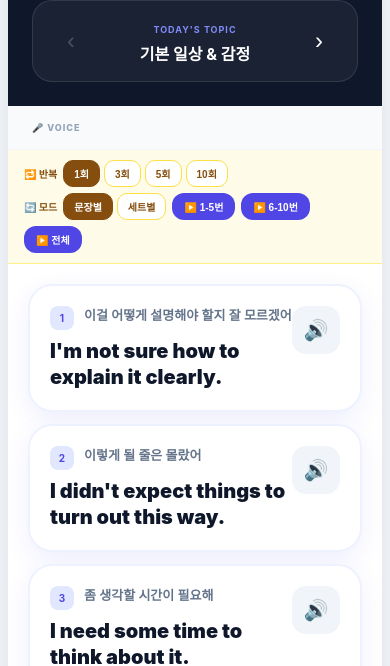
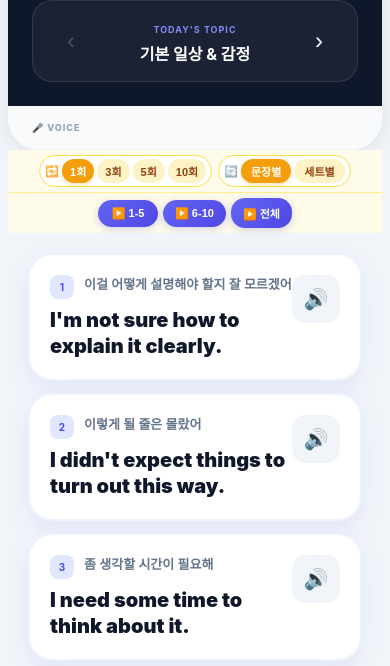
Before and after one commit to ppacksae/english-study-app, a plain HTML site: page english-study.html in a window 390 px wide. Shown: the part 178-844 px from the top of the page. Drawn offline with Linux system fonts and the light colour scheme.

Commit message:
Fix: 세트별 반복 모드 구현 완료 + UI 개선
## 주요 수정 사항:

### 1. UI 레이아웃 완전 재디자인
- 2단 레이어 구조: 설정 바(상단) + 컨트롤 바(하단)
- 설정 바: 칩 스타일로 반복 횟수 + 모드 선택
- 컨트롤 바: 그래디언트 버튼으로 재생 컨트롤
- 모바일 최적화: 더 작고 컴팩트한 버튼, padding 축소

### 2. 세트별 반복 모드 완전 구현
- playSingleSentence 함수 추가
- updateCurrentPlayingHighlight 함수 추가
- 세트별: (1→2→3→4→5) × N회 방식으로 작동
- 문장별: 1×N → 2×N → 3×N → ... 방식으로 작동

### 3. 자동 스크롤 + 하이라이트 기능
- 재생 중인 문장으로 자동 스크롤
- 노란색 펄스 애니메이션으로 현재 문장 강조
- 모바일에서 특히 유용한 핸즈프리 학습 지원

### 4. 정지 버튼 표시 버그 수정
- speak() 함수에서 render() 호출 추가
- 개별 스피커 버튼 클릭 시에도 정지 버튼 표시

### CSS 변경:
- 새로운 클래스: .settings-bar, .settings-group, .settings-icon
- .mode-btn, .repeat-btn 스타일 업데이트 (칩 디자인)
- .batch-play-btn 그래디언트 + 호버 효과 추가
- .currently-playing 애니메이션 추가

```diff
--- a/english-study.html
+++ b/english-study.html
@@ -415,72 +415,158 @@
             text-align: center;
         }
 
-        .control-bar {
-            padding: 10px 16px;
+        .control-section {
             background: #fefce8;
             border-bottom: 1px solid #fef08a;
+        }
+
+        .settings-bar {
+            padding: 5px 12px;
             display: flex;
             gap: 6px;
             align-items: center;
+            justify-content: center;
             flex-wrap: wrap;
-            overflow-x: visible;
+            background: #fffbeb;
+            border-bottom: 1px solid #fef08a;
+        }
+
+        .control-bar {
+            padding: 5px 12px;
+            display: flex;
+            gap: 5px;
+            align-items: center;
+            justify-content: center;
+            flex-wrap: wrap;
+            background: #fefce8;
+        }
+
+        .settings-group {
+            display: flex;
+            gap: 3px;
+            align-items: center;
+            background: white;
+            padding: 3px 5px;
+            border-radius: 18px;
+            border: 1px solid #fde047;
+        }
+
+        .settings-icon {
+            font-size: 11px;
+            opacity: 0.7;
         }
 
         .repeat-selector {
             display: flex;
-            gap: 4px;
+            gap: 3px;
             align-items: center;
         }
 
         .repeat-label {
-            font-size: 10px;
+            display: none;
+        }
+
+        .repeat-btn {
+            min-width: 32px;
+            padding: 4px 8px;
+            border-radius: 12px;
+            border: none;
+            background: #fef3c7;
+            font-size: 11px;
             font-weight: 700;
-            color: #854d0e;
-            margin-right: 2px;
-        }
-
-        .repeat-btn {
-            padding: 5px 10px;
-            border-radius: 10px;
-            border: 1px solid #fde047;
-            background: white;
-            font-size: 10px;
-            font-weight: 600;
-            color: #854d0e;
+            color: #92400e;
             cursor: pointer;
+            transition: all 0.15s;
+            white-space: nowrap;
+        }
+
+        .repeat-btn:hover {
+            background: #fde047;
+        }
+
+        .repeat-btn.active {
+            background: #f59e0b;
+            color: white;
+            box-shadow: 0 2px 4px rgba(245, 158, 11, 0.3);
+        }
+
+        .mode-selector {
+            display: flex;
+            gap: 3px;
+            align-items: center;
+        }
+
+        .mode-label {
+            display: none;
+        }
+
+        .mode-btn {
+            min-width: 44px;
+            padding: 4px 10px;
+            border-radius: 12px;
+            border: none;
+            background: #fef3c7;
+            font-size: 11px;
+            font-weight: 700;
+            color: #92400e;
+            cursor: pointer;
+            transition: all 0.15s;
+            white-space: nowrap;
+        }
+
+        .mode-btn:hover {
+            background: #fde047;
+        }
+
+        .mode-btn.active {
+            background: #f59e0b;
+            color: white;
+            box-shadow: 0 2px 4px rgba(245, 158, 11, 0.3);
+        }
+
+        .batch-play-btn {
+            min-width: 60px;
+            padding: 7px 12px;
+            border-radius: 14px;
+            border: none;
+            background: linear-gradient(135deg, #6366f1 0%, #4f46e5 100%);
+            color: white;
+            font-size: 11px;
+            font-weight: 700;
+            cursor: pointer;
+            display: inline-flex;
+            align-items: center;
+            justify-content: center;
+            gap: 3px;
             transition: all 0.2s;
             white-space: nowrap;
-        }
-
-        .repeat-btn.active {
-            background: #854d0e;
-            color: white;
-            border-color: #854d0e;
-        }
-
-        .batch-play-btn {
-            padding: 6px 12px;
-            border-radius: 12px;
-            border: none;
-            background: #4f46e5;
-            color: white;
-            font-size: 10px;
-            font-weight: 700;
-            cursor: pointer;
-            display: flex;
-            align-items: center;
-            gap: 4px;
-            transition: all 0.2s;
-            white-space: nowrap;
+            box-shadow: 0 2px 8px rgba(79, 70, 229, 0.25);
         }
 
         .batch-play-btn:hover {
-            background: #4338ca;
+            background: linear-gradient(135deg, #4f46e5 0%, #4338ca 100%);
+            box-shadow: 0 4px 12px rgba(79, 70, 229, 0.35);
+            transform: translateY(-1px);
+        }
+
+        .batch-play-btn:active {
+            transform: translateY(0);
         }
 
         .batch-play-btn:disabled {
             opacity: 0.5;
             cursor: not-allowed;
+            transform: none;
+        }
+
+        .batch-play-btn.stop {
+            background: linear-gradient(135deg, #ef4444 0%, #dc2626 100%);
+            box-shadow: 0 2px 8px rgba(239, 68, 68, 0.25);
+        }
+
+        .batch-play-btn.stop:hover {
+            background: linear-gradient(135deg, #dc2626 0%, #b91c1c 100%);
+            box-shadow: 0 4px 12px rgba(239, 68, 68, 0.35);
         }
 
         .speak-controls {
@@ -496,38 +582,6 @@
             background: #eef2ff;
             padding: 4px 8px;
             border-radius: 8px;
-        }
-
-        .mode-selector {
-            display: flex;
-            gap: 4px;
-            align-items: center;
-        }
-
-        .mode-label {
-            font-size: 10px;
-            font-weight: 700;
-            color: #854d0e;
-            margin-right: 2px;
-        }
-
-        .mode-btn {
-            padding: 5px 10px;
-            border-radius: 10px;
-            border: 1px solid #fde047;
-            background: white;
-            font-size: 10px;
-            font-weight: 600;
-            color: #854d0e;
-            cursor: pointer;
-            transition: all 0.2s;
-            white-space: nowrap;
-        }
-
-        .mode-btn.active {
-            background: #854d0e;
-            color: white;
-            border-color: #854d0e;
         }
 
         .sentence.currently-playing {
@@ -1677,6 +1731,8 @@
 
             state.batchPlaying = true;
             render();
+
+            console.log('🔄 재생 모드:', state.repeatMode, '| 반복 횟수:', state.repeatCount);
 
             if (state.repeatMode === 'sentence') {
                 // 문장별 반복: 각 문장을 repeatCount만큼 반복
@@ -1826,9 +1882,11 @@
               </button>
             `).join('')}
           </div>
-          <div class="control-bar">
+          </div>
+          <div class="settings-bar">
+            <div class="settings-group">
+              <span class="settings-icon">🔁</span>
               <div class="repeat-selector">
-              <span class="repeat-label">🔁 반복</span>
                 ${[1, 3, 5, 10].map(n => `
                   <button class="repeat-btn ${state.repeatCount === n ? 'active' : ''}"
                           onclick="setRepeatCount(${n})">
@@ -1836,8 +1894,10 @@
                   </button>
                 `).join('')}
               </div>
+            </div>
+            <div class="settings-group">
+              <span class="settings-icon">🔄</span>
               <div class="mode-selector">
-              <span class="mode-label">🔄 모드</span>
                 <button class="mode-btn ${state.repeatMode === 'sentence' ? 'active' : ''}"
                         onclick="setRepeatMode('sentence')">
                   문장별
@@ -1847,22 +1907,24 @@
                   세트별
                 </button>
               </div>
+            </div>
+          </div>
+          <div class="control-bar">
             ${(state.speaking || state.batchPlaying) ? `
-              <button class="batch-play-btn"
-                      onclick="stopSpeaking()"
-                      style="background: #dc2626;">
-                ⏹️ 정지
+              <button class="batch-play-btn stop"
+                      onclick="stopSpeaking()">
+                ⏹ 정지
               </button>
             ` : ''}
             <button class="batch-play-btn"
                     onclick="batchPlay(0, 4)"
                     ${state.batchPlaying || state.speaking ? 'disabled' : ''}>
-              ▶️ 1-5번
+              ▶️ 1-5
             </button>
             <button class="batch-play-btn"
                     onclick="batchPlay(5, 9)"
                     ${state.batchPlaying || state.speaking ? 'disabled' : ''}>
-              ▶️ 6-10번
+              ▶️ 6-10
             </button>
             <button class="batch-play-btn"
                     onclick="batchPlay(0, 9)"
```
Also changed, not shown: index.html (+218 -99 lines). Lines whose indentation alone changed are shown as unchanged.
